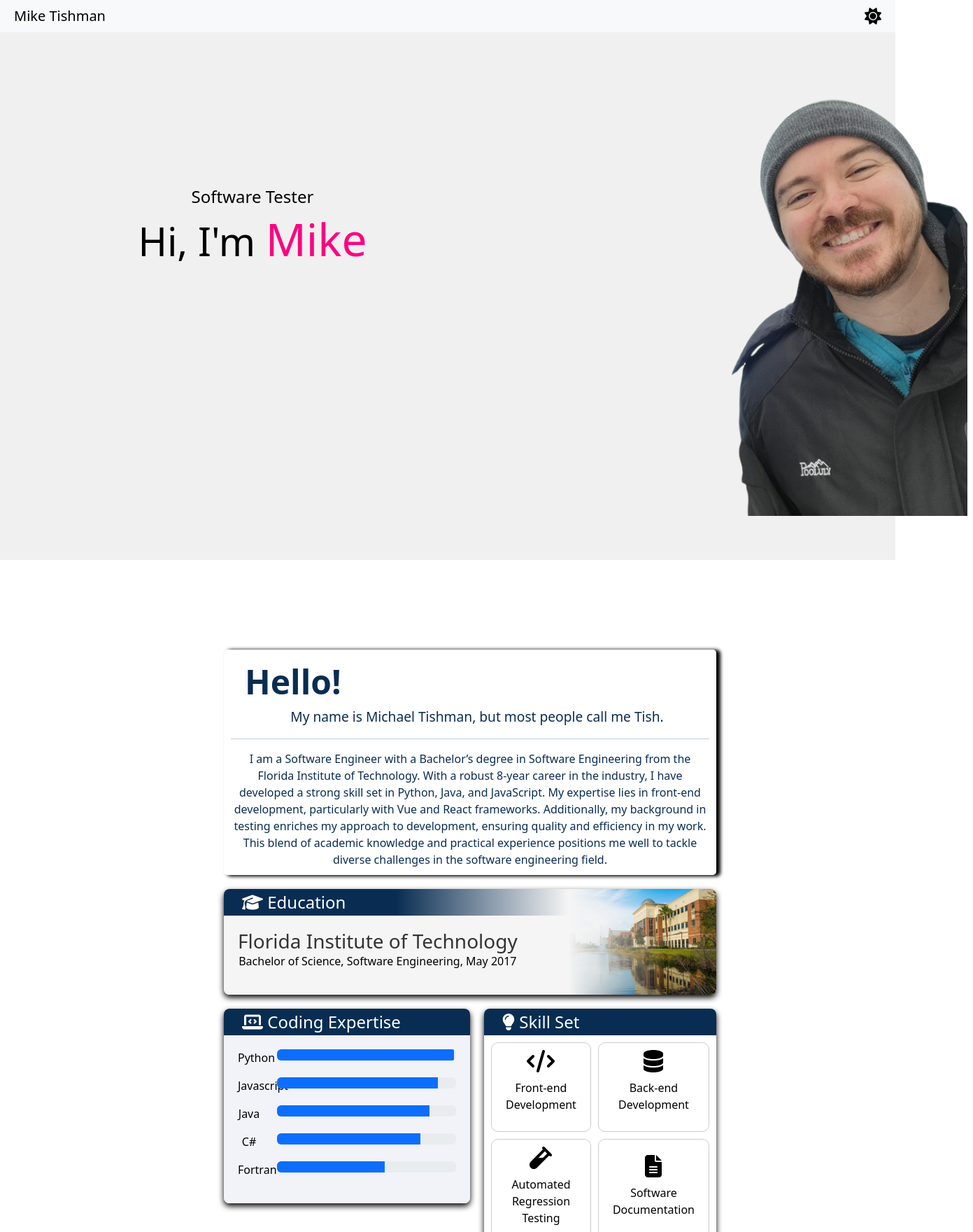
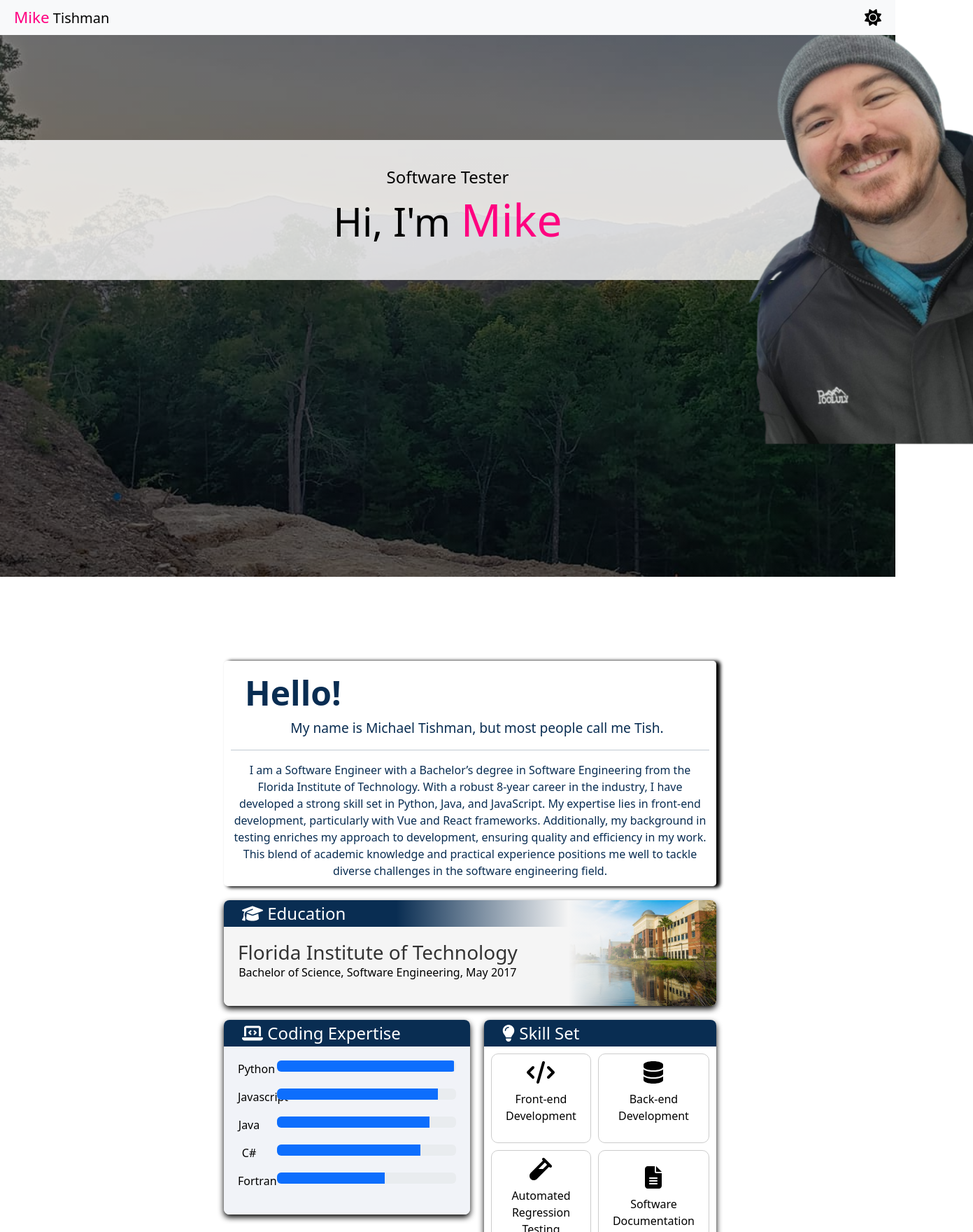
Before and after one commit to Tishinator/Tishinator.github.io, a React (Create React App) app in the folder user-page/: page / in a window 1280 px wide. Shown: the top 1760 px of the page at 70% size, 1391 px wide, since content can reach past the window. Built offline with nearby package versions, Linux system fonts and the light colour scheme.

Commit message:
updated initial home page

```diff
--- a/user-page/src/components/Header.js
+++ b/user-page/src/components/Header.js
@@ -1,9 +1,10 @@
 import React, { useContext } from 'react';
-import { Container } from 'react-bootstrap';
+import { Container, NavItem } from 'react-bootstrap';
 import NavBar from 'react-bootstrap/Navbar';
 import { FontAwesomeIcon } from '@fortawesome/react-fontawesome';
 import { faMoon as farMoon, faSun as fasSun } from '@fortawesome/free-solid-svg-icons';
 import { AppThemeContext } from '../context/AppThemeContext';
+import styles from './css/Header.module.css'
 
 const Header = () => {
     const { theme, toggleTheme } = useContext(AppThemeContext);
@@ -12,9 +13,11 @@ const Header = () => {
     return (
         <NavBar bg={darkMode ?"dark" : "light"} data-bs-theme={darkMode?"dark" : "light"}  fixed='top'>
             <Container style={{ paddingLeft: '20px' }} fluid='true'>
-                <NavBar.Brand>Mike Tishman</NavBar.Brand>
+                <NavBar.Brand><span className={styles.nameText}>Mike</span> Tishman</NavBar.Brand>
             </Container>
             <NavBar.Collapse className='justify-content-end'>
+                {/* <NavItem>About</NavItem>
+                <NavItem>Projects</NavItem> */}
                 <Container fluid="true" style={{ paddingRight: '20px' }}>
                     <FontAwesomeIcon icon={darkMode ? farMoon : fasSun} onClick={toggleTheme} size='xl'/>
                 </Container>
--- a/user-page/src/components/Introduction.js
+++ b/user-page/src/components/Introduction.js
@@ -1,26 +1,43 @@
 import React from "react";
+import { useContext } from "react";
 import { Container, Row, Col, Image } from 'react-bootstrap';
 import styles from './css/Introduction.module.css';
 import myPhoto from '../assets/updatedMe.png';
 import Carousel from 'react-bootstrap/Carousel';
+import background from '../assets/background.jpg';
+import { AppThemeContext } from "../context/AppThemeContext";
 
 function Introduction() {
+    const { theme, toggleTheme } = useContext(AppThemeContext);
+    let isDarkMode = theme === 'dark';
+
+    const carouselItems = [
+        "Software Engineer",
+        "UI/UX Designer",
+        "Software Tester",
+        "Twitch Streamer",
+        "Card Game Enthusiast"
+      ];
+
+      const imageBackground = {
+        backgroundImage: `linear-gradient(rgba(0, 0, 0, 0.5), rgba(0, 0, 0, 0.5)), url(${background})`,
+        backgroundSize: 'cover',
+        backgroundPosition: 'center',
+        backgroundRepeat: 'no-repeat',
+    }
+
     return (
-        <div className={styles.introContainer}>
+        <div className={`${styles.introContainer}`}  style={imageBackground}>
             <Container className="d-flex flex-column align-items-center justify-content-center vh-100">
                 <Row className="w-100">
                     <Col  className="text-center text-md-left">
-                        <div className={styles.verticallyCenteredText}>
+                        <div className={`${styles.verticallyCenteredText} ${styles.textContainer} ${isDarkMode ? styles['dark-mode'] : styles['light-mode']}`}>
                             <Carousel controls={false} indicators={false}>
-                                <Carousel.Item interval={2000}>
-                                    <div className="mb-2 h4">Software Engineer</div>
-                                </Carousel.Item>
-                                <Carousel.Item interval={2000}>
-                                    <div className="mb-2 h4">UI/UX Designer</div>
-                                </Carousel.Item>
-                                <Carousel.Item interval={2000}>
-                                    <div className="mb-2 h4">Software Tester</div>
-                                </Carousel.Item>
+                                {carouselItems.map((item, index) => (
+                                    <Carousel.Item key={index} interval={2000}>
+                                    <div className="mb-2 h4">{item}</div>
+                                    </Carousel.Item>
+                                ))}
                             </Carousel>
                             <div className="mb-2 display-4">
                                 Hi, I'm <span className={styles.nameText}>Mike</span>
--- a/user-page/src/components/css/Header.module.css
+++ b/user-page/src/components/css/Header.module.css
@@ -0,0 +1,4 @@
+.nameText {
+    color: rgb(255, 0, 128);
+    font-size: 1.4rem;
+}
--- a/user-page/src/components/css/Introduction.module.css
+++ b/user-page/src/components/css/Introduction.module.css
@@ -7,9 +7,11 @@
 }
 
 .userProfileImage {
-    margin-right: -16vw;
+    margin-right: -18vw;
     width: 30vw;
+    top:0;
     height: auto;
+    position: fixed;
 }
 
 .nameText {
@@ -23,4 +25,23 @@
     flex-direction: column;
     justify-content: center;
     height: 70%;
-  }
+}
+
+.textContainer {
+    position: absolute;
+    left: 0;
+    right: 0;
+    top: 25vh;
+    width: 100%; /* Ensures it spans the full width */
+    height: 25vh;
+}
+
+.textContainer.dark-mode {
+    background-color: rgba(0, 0, 0, 0.8);
+}
+
+/* Light mode specific styles */
+.textContainer.light-mode {
+    background-color: rgba(255, 255, 255, 0.8);
+
+}
--- a/user-page/src/pages/Home.js
+++ b/user-page/src/pages/Home.js
@@ -13,7 +13,8 @@ import { AppThemeContext } from '..//context/AppThemeContext';
 
 function Home() {
   const { theme } = useContext(AppThemeContext);
-  const modalThemeClass = theme === 'dark' ? 'bg-dark text-white' : '';
+  const darkMode = theme === 'dark';
+  let bkgrd = darkMode ? 'black' : 'white';
 
   useDocumentTitle('Tishinator Home');
 
@@ -21,7 +22,7 @@ function Home() {
     <div>
       <div className={`${styles.pageContainer}`}>
         <Introduction />
-        <div className={styles.centerPanel}>
+        <div className={`${styles.centerPanel}`} style={{ backgroundColor: bkgrd }}>
               <AboutMe />
               <Education />
               <div className={styles.skillDiv}>
--- a/user-page/src/pages/css/Home.module.css
+++ b/user-page/src/pages/css/Home.module.css
@@ -13,7 +13,7 @@
 
 .centerPanel {
     flex-grow: 1; /* Allows the panel to grow and fill the available space */
-    padding-top: 13vh;
+    padding-top: 15vh;
     padding-left: 25vw; /* Adjusted to match the leftPanel width */
     padding-right: 20vw; /* Space for the rightPanel if it's not fixed */
     overflow: auto;
```
Also changed, not shown: user-page/src/assets/background.jpg (added).
